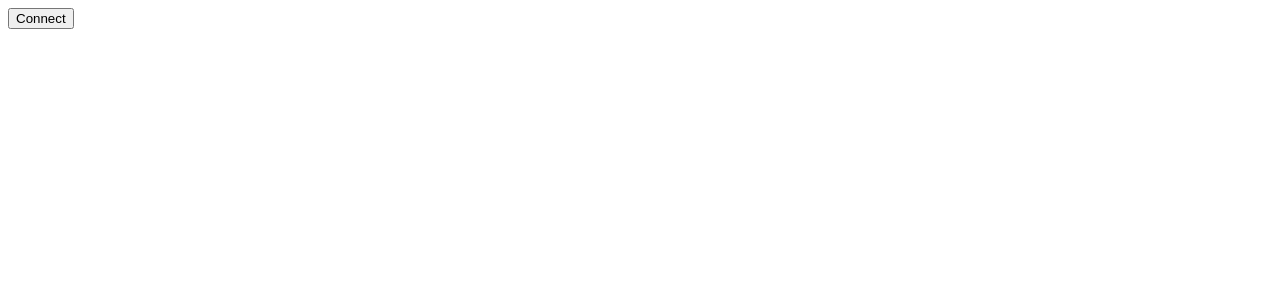
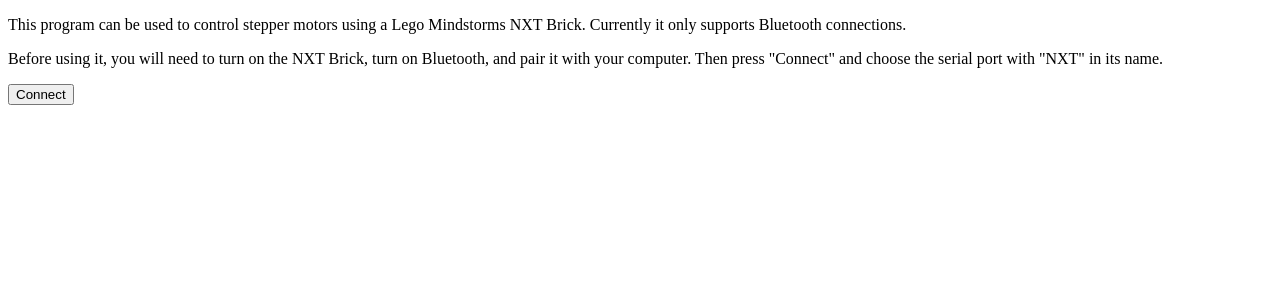
Before and after one commit to skybrian/nxt-controller, a Preact app: page / in a window 1280 px wide. Shown: the top 300 px of the page. Built offline with nearby package versions, Linux system fonts and the light colour scheme; the HTML template or start-up script is replaced by a standard one.

Commit message:
add directions

```diff
--- a/src/device.ts
+++ b/src/device.ts
@@ -88,7 +88,6 @@
         const state = await this.getOutputState(port);
         this.out.motorChanged({
           port: port,
-          power: state.power,
           position: state.tachoCount,
         });
         await new Promise(r => setTimeout(r, 50));
--- a/src/state.ts
+++ b/src/state.ts
@@ -38,7 +38,6 @@
 
 export interface MotorReading {
   port: MotorPort,
-  power: number,
   position: number
 }
 
@@ -104,7 +103,6 @@
     return {
       motorChanged: (reading: MotorReading) => {
         this.motorStates[reading.port] = reading;
-        this.pushLog(`read motor ${reading.port}`)
         this.render();
       },
       ready: () => {
--- a/src/view.tsx
+++ b/src/view.tsx
@@ -4,7 +4,17 @@
 
 export const Connect = (props: {onClick: (_) => void}) => {
   return <div class="connect-view">
+    <p>
+      This program can be used to control stepper motors using a Lego Mindstorms NXT Brick.
+      Currently it only supports Bluetooth connections.
+    </p>
+    <p>
+      Before using it, you will need to turn on the NXT Brick, turn on Bluetooth, and pair it with your
+      computer. Then press "Connect" and choose the serial port with "NXT" in its name.
+    </p>
+    <div>
       <button class="pure-button pure-button-primary" onClick={props.onClick}>Connect</button>
+    </div>
    </div>
 }
 
@@ -15,7 +25,7 @@
     return <div class="motor-row">
       Motor {port}: <button class="pure-button" onClick={(e) => props.runMotor(port)} disabled={props.deviceState.kind != "ready"}
         >Run</button> <button class="pure-button" onClick={(e) => props.idleMotor(port)} disabled={props.deviceState.kind != "ready"}
-        >Idle</button> Pos={motor?.position} Power={motor?.power}
+        >Idle</button> {motor?.position}
       </div>
   }
 
```
